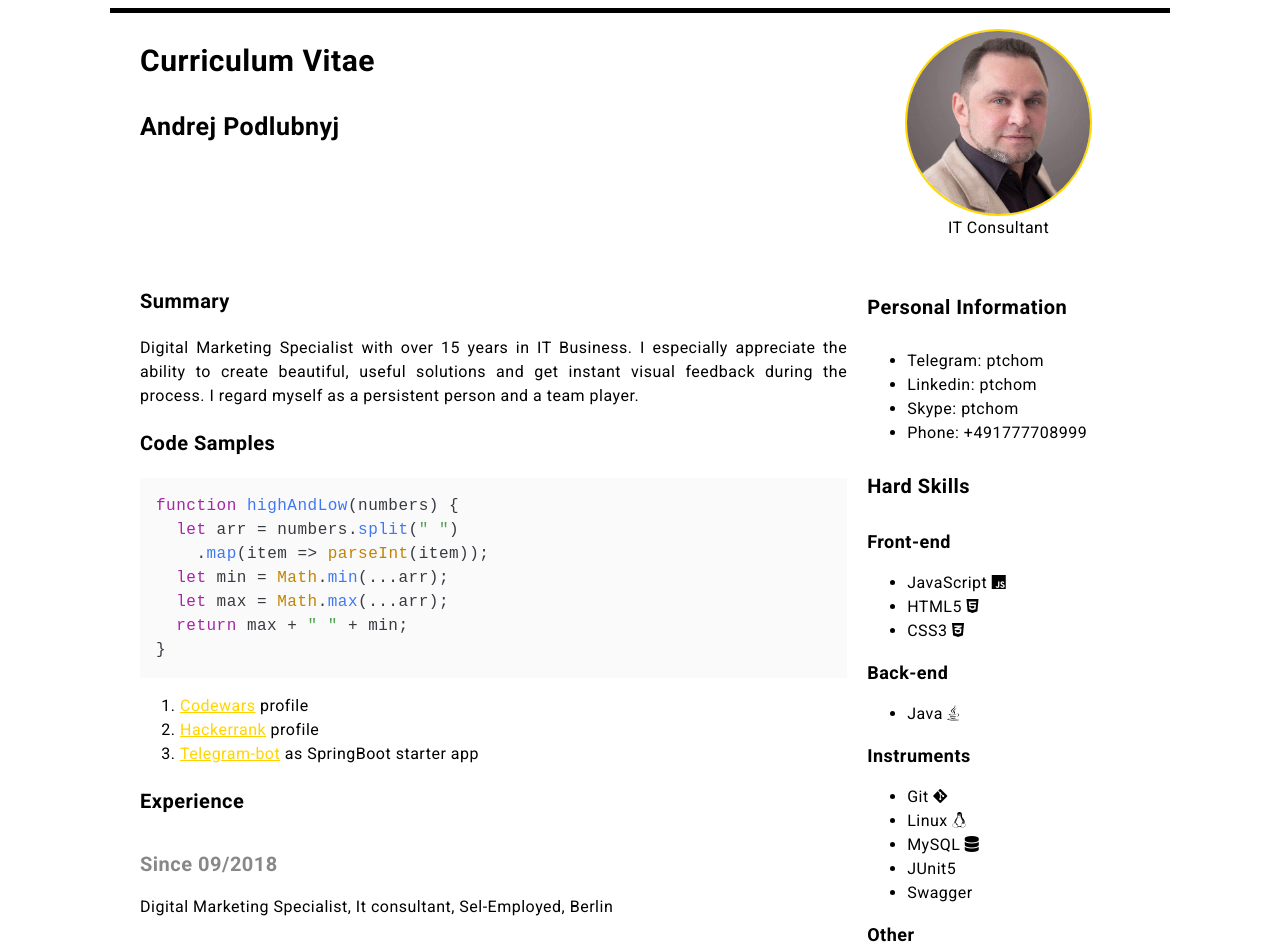
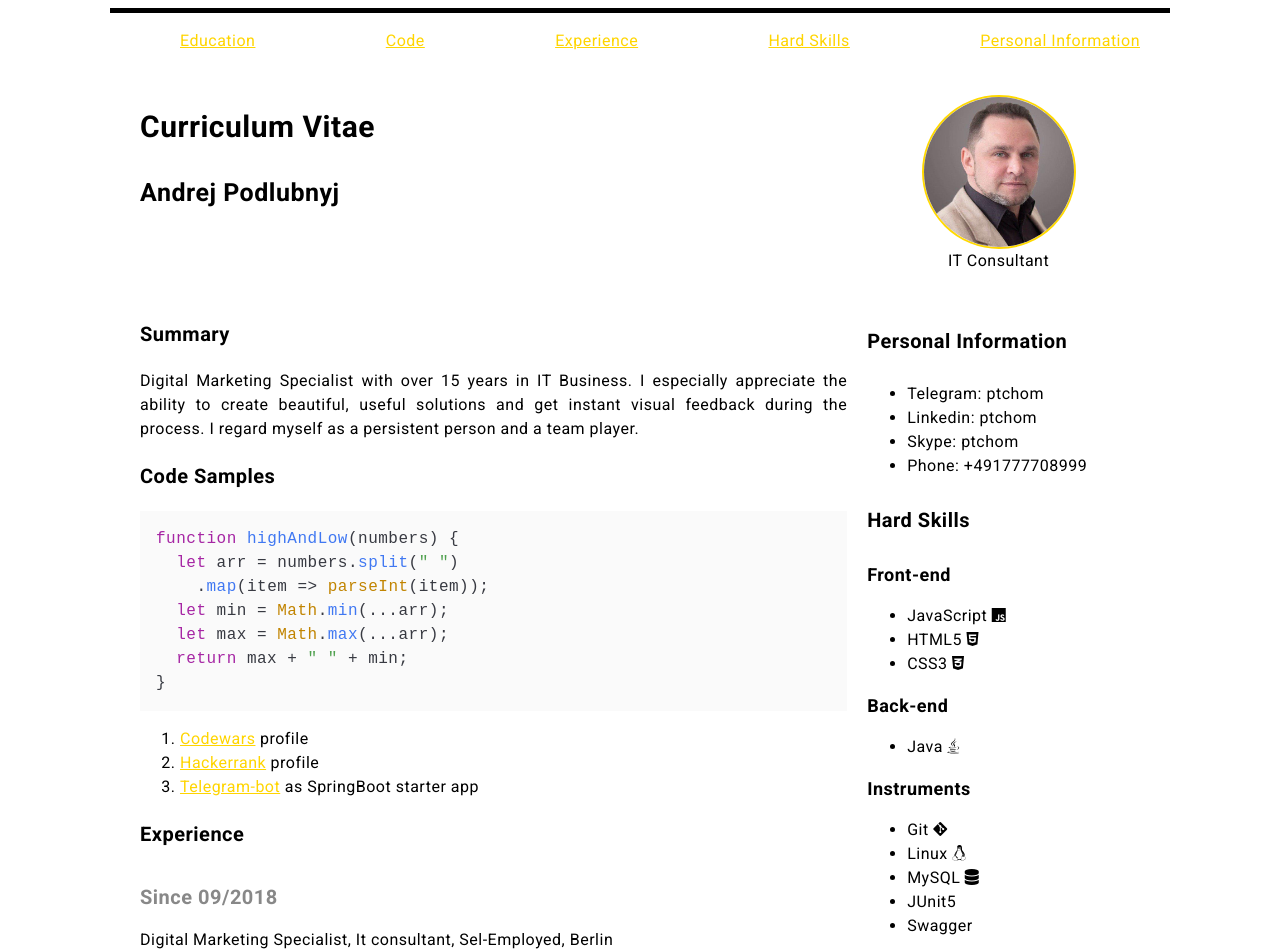
Before and after one commit to andron13/rsschool-cv, a plain HTML site: page index.html in a window 1280 px wide. Shown: the top 949 px of the page. Drawn offline with nearby package versions, Linux system fonts and the light colour scheme.

Commit message:
feat: add navigation menu

```diff
--- a/assets/css/style.css
+++ b/assets/css/style.css
@@ -35,6 +35,20 @@ body {
 
 }
 
+nav {
+    grid-column: span 2;
+    text-align: right;
+
+}
+
+.visible-desktop {
+    display: none;
+}
+
+.cross {
+    display: none;
+}
+
 h1 {
     font-size: 3rem;
 }
@@ -60,10 +74,7 @@ h6 {
 }
 
 .header-avatar img {
-    width: 70%;
-    max-width: 15rem;
-    /*display: inline-block;*/
-    /*width: 10rem;*/
+    width: 15rem;
     border: solid 0.2rem hsl(51, 100%, 50%);
     border-radius: 50%;
 }
@@ -92,13 +103,12 @@ footer {
 }
 
 
-@media (min-width: 580px) {
+@media (min-width: 700px) {
     body {
         width: 80%;
         max-width: 100rem;
         margin-left: auto;
         margin-right: auto;
-        /*margin: 0 auto;*/
         padding-left: 3rem;
         padding-right: 3rem;
 
@@ -113,16 +123,35 @@ footer {
         justify-items: center;
         flex-direction: column;
     }
-    .header-avatar img {
-        width: 90%;
-        max-width: 20rem;
-    }
+
     aside {
         padding-left: 1rem;
     }
 
     footer {
         grid-column: span 2;
-        grid-row: 3;
+    }
+
+    .visible-mobile {
+        display: none;
+    }
+
+    .visible-desktop {
+        display: block;
+    }
+
+    .cross {
+        display: none;
+    }
+
+    nav li {
+        display: inline-block;
+    }
+
+    #menu {
+        display: flex;
+        flex-wrap: wrap;
+        justify-content: space-between;
+        align-items: center;
     }
 }
--- a/index.html
+++ b/index.html
@@ -15,10 +15,26 @@
   <script>hljs.highlightAll("javascript", "code");</script>
   <!--  My Styles-->
   <link rel="stylesheet" href="assets/css/style.css">
-
+  <!--  My js-->
+  <script src="assets/js/main.js"></script>
   <title>CV-HTML, CSS & Git Basics Andrej Podlubnyj</title>
 </head>
 <body>
+
+  <nav>
+    <ul id="menu" class="visible-desktop">
+      <li><a href="#education">Education</a></li>
+      <li><a href="#code">Code</a></li>
+      <li><a href="#experience">Experience</a></li>
+      <li><a href="#hard-skills">Hard Skills</a></li>
+      <li><a href="#personal-information">Personal Information</a></li>
+    </ul>
+
+    <div class="hamburg">
+      <i class="fas fa-times cross "></i>
+      <i class="fas fa-bars visible-mobile"></i>
+    </div>
+  </nav>
   <header>
     <section class="title">
       <h1>Curriculum Vitae</h1>
@@ -30,14 +46,13 @@
     <figcaption>IT Consultant</figcaption>
   </figure>
 
-
   <!--  main-->
 
   <main>
 
     <!--  summary-->
     <article>
-      <h3>Summary</h3>
+      <h3 id="summary">Summary</h3>
       <p>
         Digital Marketing Specialist with over 15 years in IT Business. I especially appreciate the ability to create
         beautiful, useful solutions and get instant visual feedback during the process. I regard myself as a persistent
@@ -46,11 +61,11 @@
     </article>
 
     <article>
-      <h3>
+      <h3 id="code">
         Code Samples
       </h3>
 
-<pre><code>function highAndLow(numbers) {
+      <pre><code>function highAndLow(numbers) {
   let arr = numbers.split(" ")
     .map(item => parseInt(item));
   let min = Math.min(...arr);
@@ -71,7 +86,7 @@
     </article>
 
     <section>
-      <h3>Experience</h3>
+      <h3 id="experience">Experience</h3>
       <article>
         <h5>
           Since 09/2018
@@ -148,7 +163,7 @@
       </article>
     </section>
     <section>
-      <h3>
+      <h3 id="education">
         Education
       </h3>
       <article>
@@ -179,7 +194,7 @@
 
   <aside>
     <section>
-      <h4>
+      <h4 id="personal-information">
         Personal Information
       </h4>
       <ul>
@@ -192,7 +207,7 @@
 
     <section>
 
-      <h4>
+      <h4 id="hard-skills">
         Hard Skills
       </h4>
       <article>
```
Also changed, not shown: assets/js/main.js (added).
